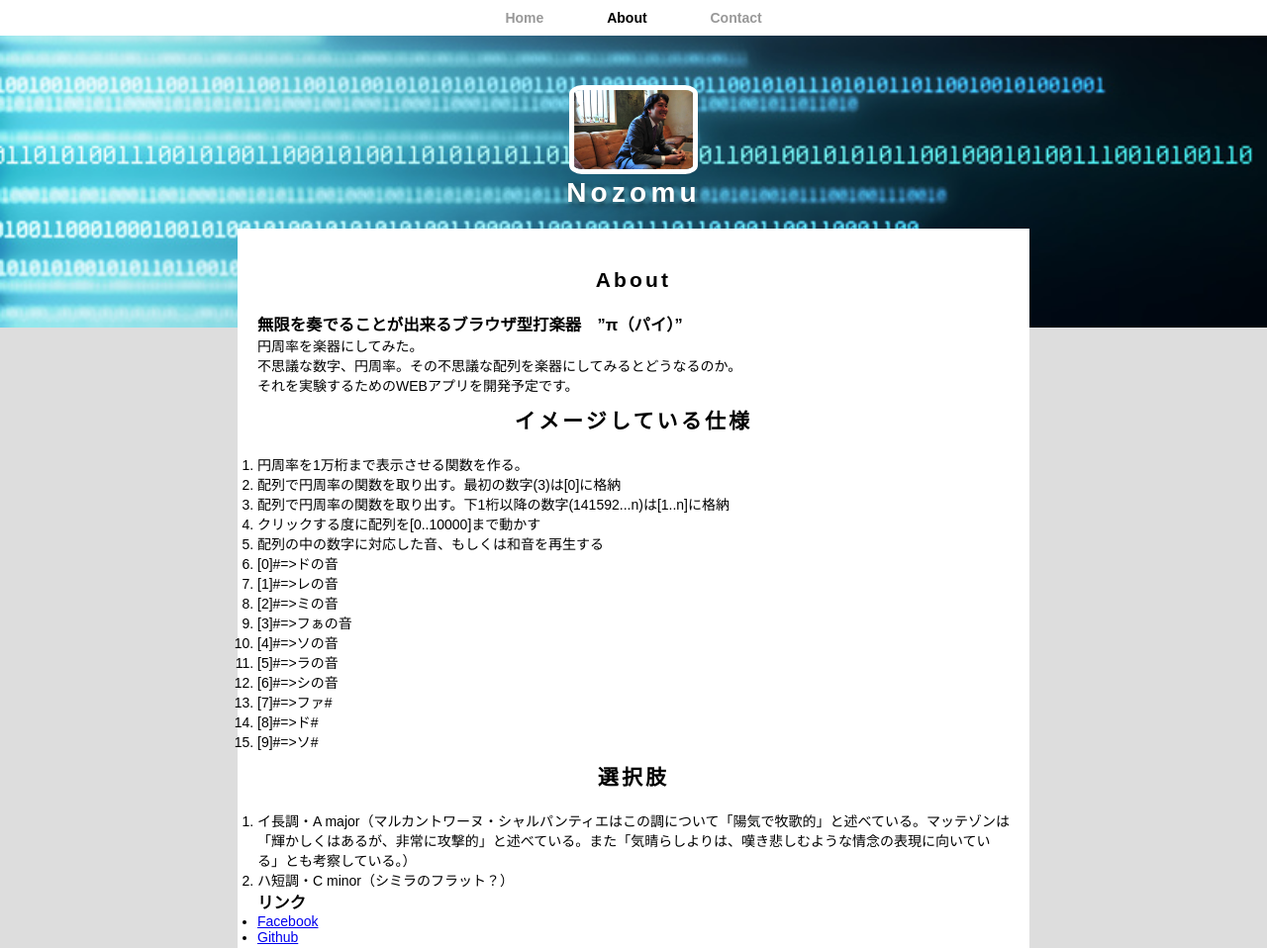
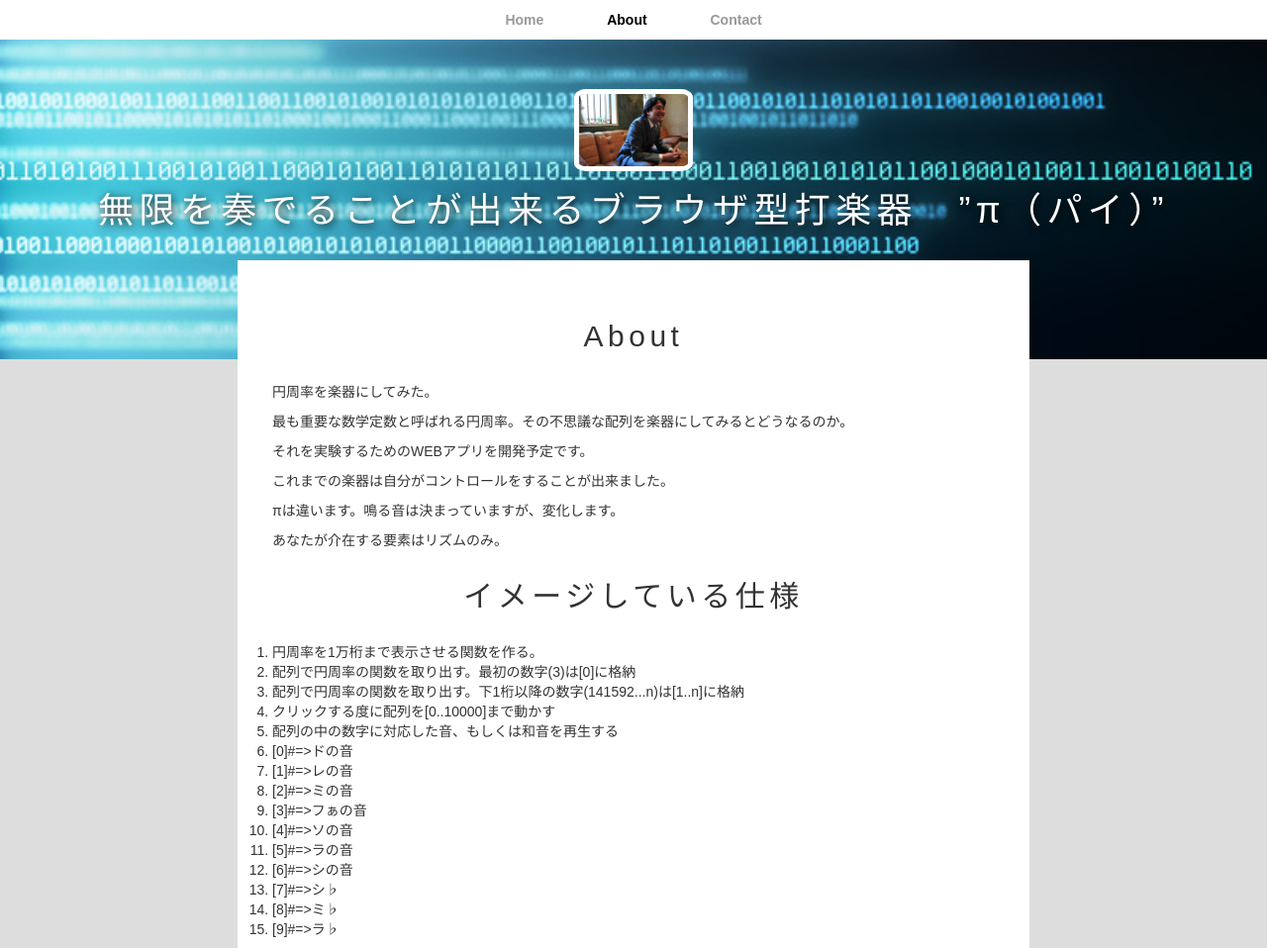
Before and after one commit to nozomukubota/nozomukubota.github.io, a plain HTML site: page index.html in a window 1280 px wide. Shown: the top 958 px of the page at 99% size. Drawn offline with nearby package versions, Linux system fonts and the light colour scheme.

Commit message:
bootstrap

```diff
--- a/index.html
+++ b/index.html
@@ -3,6 +3,13 @@
   <head>
     <meta charset="utf-8" />
     <title>窪田 | About</title>
+    <!-- BootstrapのCSS読み込み -->
+    <link rel="stylesheet" href="//maxcdn.bootstrapcdn.com/bootstrap/3.3.4/css/bootstrap.min.css">
+    <!-- jQuery読み込み -->
+    <script src="//ajax.googleapis.com/ajax/libs/jquery/1.11.2/jquery.min.js"></script>
+    <!-- BootstrapのJS読み込み -->
+    <script src="//maxcdn.bootstrapcdn.com/bootstrap/3.3.4/js/bootstrap.min.js"></script>
+
     <link rel="stylesheet" href="about.css" />
   </head>
   <body>
@@ -16,16 +23,21 @@
       </nav>
       <div id="logo">
         <img src="img/nozomu.jpg" alt="" />
-        <h1>Nozomu</h1>
+        <h1>無限を奏でることが出来るブラウザ型打楽器　”π（パイ）”
+</h1>
       </div>
     </header>
     <div class="container">
       <section>
         <h2>About</h2>
-        <h3>無限を奏でることが出来るブラウザ型打楽器　”π（パイ）”</h3>
         <p>円周率を楽器にしてみた。</p>
-        <p>不思議な数字、円周率。その不思議な配列を楽器にしてみるとどうなるのか。</p>
+        <p>最も重要な数学定数と呼ばれる円周率。その不思議な配列を楽器にしてみるとどうなるのか。</p>
         <p>それを実験するためのWEBアプリを開発予定です。</p>
+        <p>これまでの楽器は自分がコントロールをすることが出来ました。</p>
+        <p>πは違います。鳴る音は決まっていますが、変化します。</p>
+        <p>あなたが介在する要素はリズムのみ。</p>
+
+
         <h2>イメージしている仕様</h2>
         <ol>
           <li>円周率を1万桁まで表示させる関数を作る。</li>
@@ -40,9 +52,9 @@
           <li>[4]#=>ソの音</li>
           <li>[5]#=>ラの音</li>
           <li>[6]#=>シの音</li>
-          <li>[7]#=>ファ#</li>
-          <li>[8]#=>ド#</li>
-          <li>[9]#=>ソ#</li>
+          <li>[7]#=>シ♭</li>
+          <li>[8]#=>ミ♭</li>
+          <li>[9]#=>ラ♭</li>
         </ol>
         <h2>選択肢</h2>
         <ol>
```
